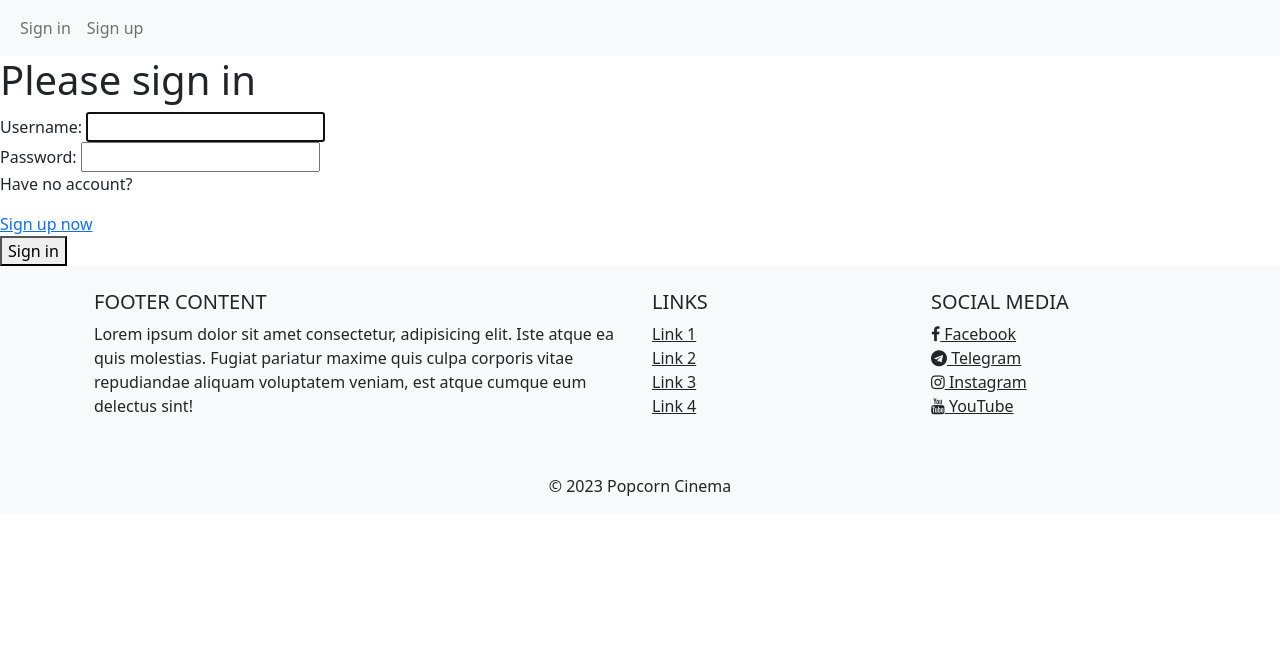
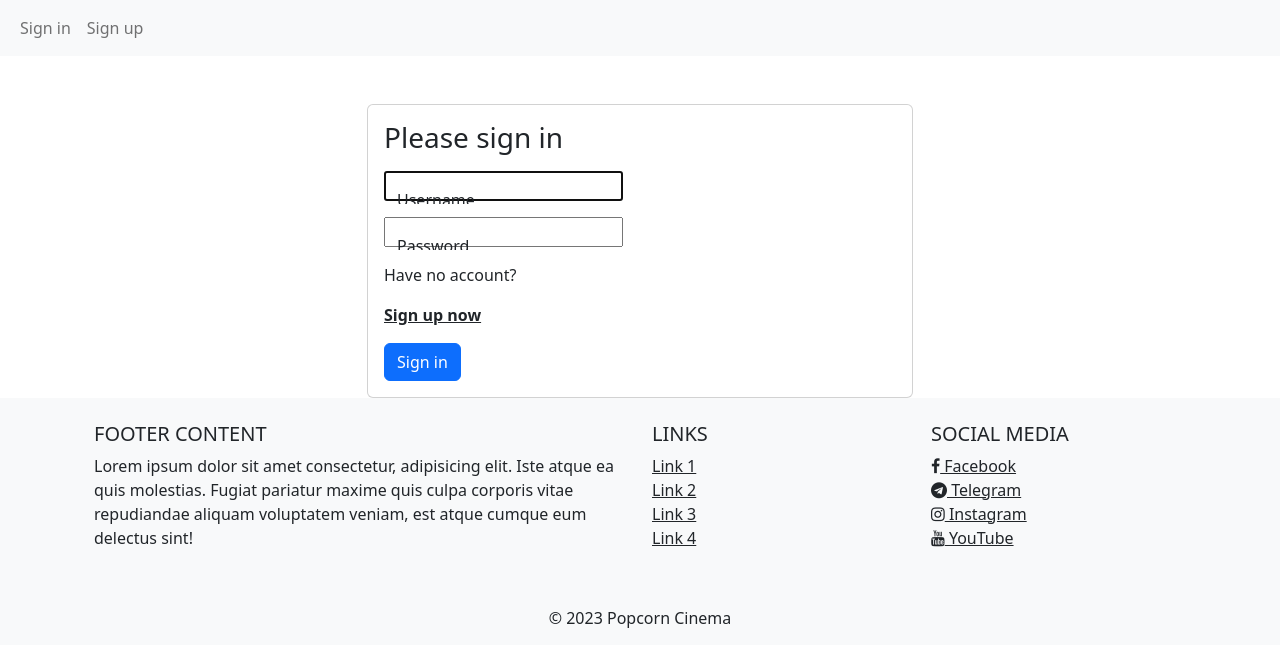
Before and after one commit to VolodymyrKhabarov/cinema_django, a Django app: page /signin/ in a window 1280 px wide. Shown: the top 645 px of the page. Run offline with Django 4.2, Linux system fonts and the light colour scheme.

Commit message:
some bootstrap style was added to login.html

```diff
--- a/users/templates/registration/login.html
+++ b/users/templates/registration/login.html
@@ -2,24 +2,38 @@
 
 {% block title %}Login{% endblock %}
 
+
 {% block content %}
+<main class="form-auth form-signin w-100 m-auto">
+    <div class="container mt-4">
+        <div class="row justify-content-center mt-5">
+            <div class="col-md-6">
+                <div class="card">
+                    <div class="card-body">
+                        <form action="" method="post">
+                            {% csrf_token %}
+                            <h1 class="h3 mb-3 fw-normal">Please sign in</h1>
 
-<form action="" method="post">
-    {% csrf_token %}
-    <h1>Please sign in</h1>
-    <div>
-        <label for="{{ form.username.id_for_label }}">Username:</label>
-        {{ form.username }}
+                            {% for field in form %}
+                            <div class="mb-3">
+
+                                <div class="form-floating">
+                                    {{ field }}
+                                    <label for="{{ field.id_for_label }}" class="form-label">{{ field.label }}</label>
+                                </div>
+                            </div>
+                            {% endfor %}
+
+                            <div class="my-3">
+                                <p>Have no account?</p>
+                                <a href="{% url "signup" %}" class="text-body fw-bold">Sign up now</a>
+                            </div>
+                            <button type="submit" class="btn btn-primary my-2 my-sm-0">Sign in</button>
+                        </form>
+                    </div>
+                </div>
+            </div>
+        </div>
     </div>
-    <div>
-        <label for="{{ form.password.id_for_label }}">Password:</label>
-        {{ form.password }}
-    </div>
-    <div>
-        <p>Have no account?</p>
-        <a href="{% url "signup" %}">Sign up now</a>
-    </div>
-    <button type="submit">Sign in</button>
-</form>
-
+</main>
 {% endblock %}
```
